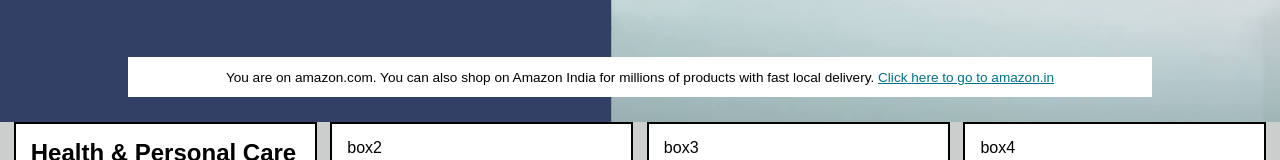
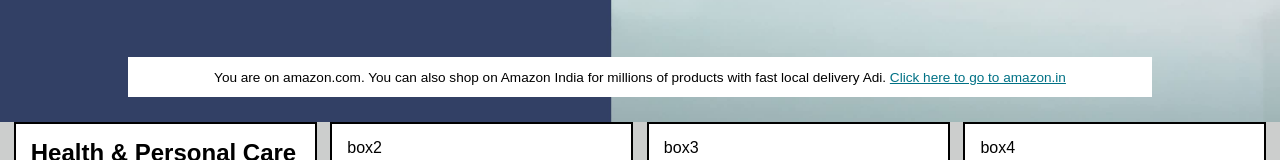
Before and after one commit to Leo-1904/amazon, a plain HTML site: page index.html in a window 1280 px wide. Shown: the part 378-538 px from the top of the page. Drawn offline with Linux system fonts and the light colour scheme.

Commit message:
Update index.html

```diff
--- a/index.html
+++ b/index.html
@@ -65,7 +65,7 @@
      </header>
      <div class="hero-section">
         <div class="hero-msg">
-            <p>You are on amazon.com. You can also shop on Amazon India for millions of products with fast local delivery. <a href="">Click here to go to amazon.in</a></p>
+            <p>You are on amazon.com. You can also shop on Amazon India for millions of products with fast local delivery Adi. <a href="">Click here to go to amazon.in</a></p>
         </div>
      </div>
      <div class="shop-section">
```
